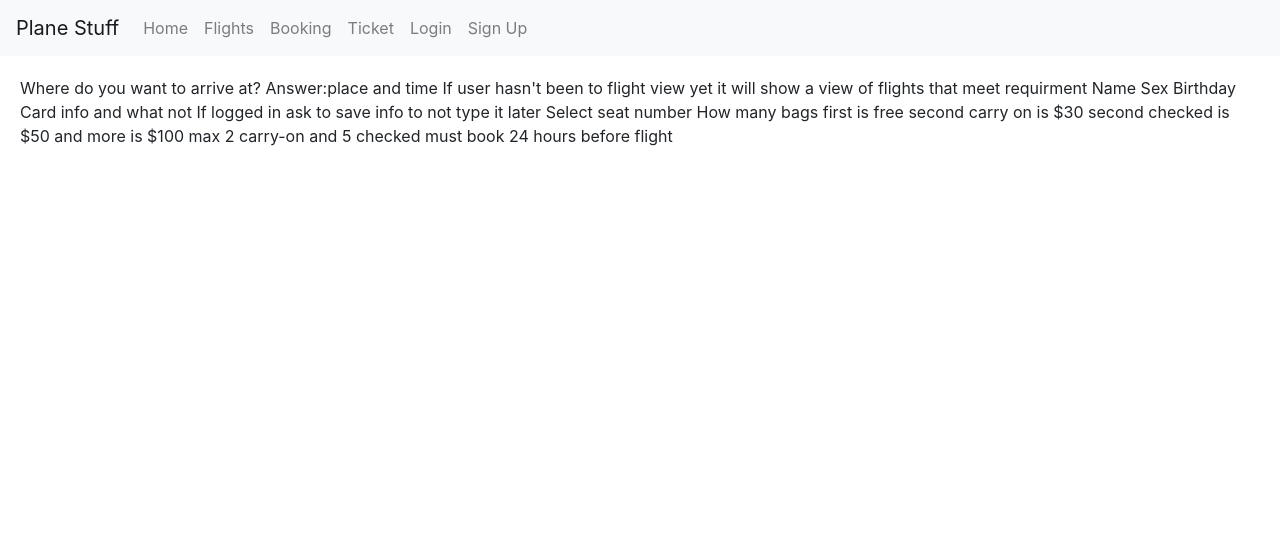
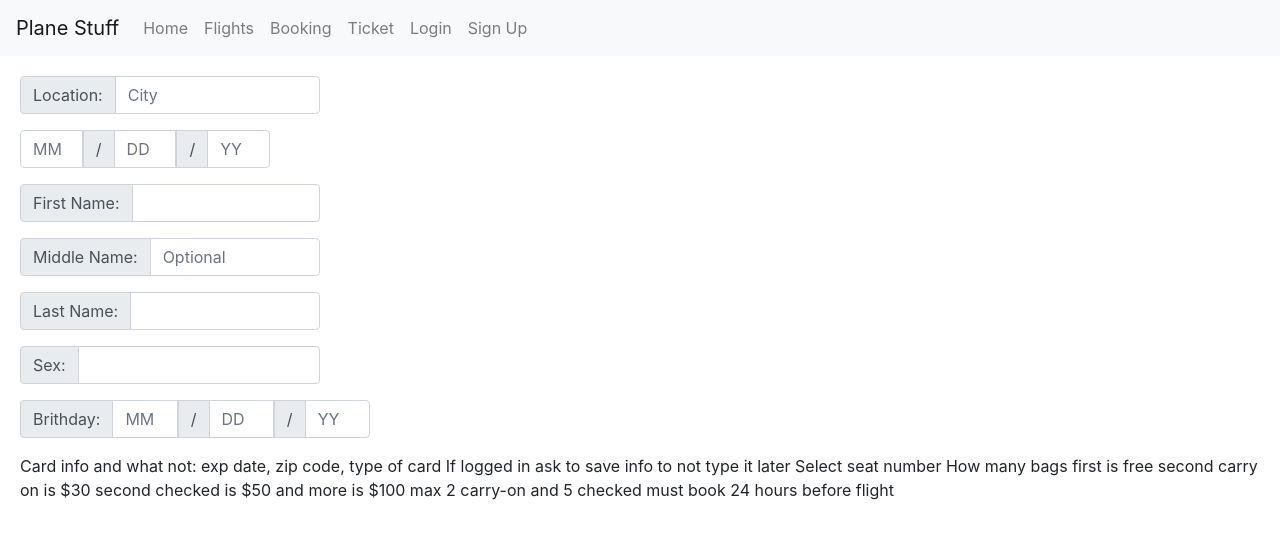
Before and after one commit to JosephMugo/bdpa2020ui, a React (Create React App) app: page /booking in a window 1280 px wide. Shown: the top 538 px of the page. Built offline with nearby package versions, Linux system fonts and the light colour scheme.

Commit message:
home a bit better and basic booking stuff

```diff
--- a/src/containers/Booking.jsx
+++ b/src/containers/Booking.jsx
@@ -1,23 +1,124 @@
 import React from "react"
-const Bookings = () => {
+import InputGroup from 'react-bootstrap/InputGroup'
+import { FormControl } from "react-bootstrap"
 
-    return (
-        <div>
-            Where do you want to arrive at?
-            Answer:place and time
-            If user hasn't been to flight view yet it will show a view of flights that meet requirment
-            Name
-            Sex
-            Birthday
-            Card info and what not
+const Bookings = (flights) => {
+    if (flights === true) { //if there coming from the flights section it'll skip asking them where and when they wanna go
+        return (
+            <div>this is an empty div</div>
+        )
+    } else {
+        return (
+            <div>
+                <InputGroup className="mb-3" style={{ width: "300px" }}>
+                <InputGroup.Prepend>
+                        <InputGroup.Text id="basic-addon1">Location:</InputGroup.Text>
+                    </InputGroup.Prepend>
+                    <FormControl
+                        placeholder="City"
+                        aria-label="Month"
+                        aria-describedby="basic-addon1"
+                    />
+                </InputGroup>
+
+                <InputGroup className="mb-3" style={{ width: "250px" }}>
+                    <FormControl
+                        placeholder="MM"
+                        aria-label="Month"
+                        aria-describedby="basic-addon1"
+                    />
+                    <InputGroup.Prepend>
+                        <InputGroup.Text id="basic-addon1">/</InputGroup.Text>
+                    </InputGroup.Prepend>
+                    <FormControl
+                        placeholder="DD"
+                        aria-label="Day"
+                        aria-describedby="basic-addon1"
+                    />
+                    <InputGroup.Prepend>
+                        <InputGroup.Text id="basic-addon1">/</InputGroup.Text>
+                    </InputGroup.Prepend>
+                    <FormControl
+                        placeholder="YY"
+                        aria-label="Year"
+                        aria-describedby="basic-addon1"
+                    />
+                </InputGroup>
+
+                <InputGroup className="mb-3" style={{ width: "300px" }}>
+                <InputGroup.Prepend>
+                        <InputGroup.Text id="basic-addon1">First Name:</InputGroup.Text>
+                    </InputGroup.Prepend>
+                    <FormControl
+                        aria-label="FirstName"
+                        aria-describedby="basic-addon1"
+                    />
+                </InputGroup>
+                <InputGroup className="mb-3" style={{ width: "300px" }}>
+                <InputGroup.Prepend>
+                        <InputGroup.Text id="basic-addon1">Middle Name:</InputGroup.Text>
+                    </InputGroup.Prepend>
+                    <FormControl
+                        placeholder="Optional"
+                        aria-label="MiddleName"
+                        aria-describedby="basic-addon1"
+                    />
+                </InputGroup>
+                <InputGroup className="mb-3" style={{ width: "300px" }}>
+                <InputGroup.Prepend>
+                        <InputGroup.Text id="basic-addon1">Last Name:</InputGroup.Text>
+                    </InputGroup.Prepend>
+                    <FormControl
+                        aria-label="LastName"
+                        aria-describedby="basic-addon1"
+                    />
+                </InputGroup>
+                <InputGroup className="mb-3" style={{ width: "300px" }}>
+                <InputGroup.Prepend>
+                        <InputGroup.Text id="basic-addon1">Sex:</InputGroup.Text>
+                    </InputGroup.Prepend>
+                    <FormControl
+                        aria-label="Sex"
+                        aria-describedby="basic-addon1"
+                    />
+                </InputGroup>
+
+                <InputGroup className="mb-3" style={{ width: "350px" }}>
+                <InputGroup.Prepend>
+                        <InputGroup.Text id="basic-addon1">Brithday:</InputGroup.Text>
+                    </InputGroup.Prepend>
+                    <FormControl
+                        placeholder="MM"
+                        aria-label="Month"
+                        aria-describedby="basic-addon1"
+                    />
+                    <InputGroup.Prepend>
+                        <InputGroup.Text id="basic-addon1">/</InputGroup.Text>
+                    </InputGroup.Prepend>
+                    <FormControl
+                        placeholder="DD"
+                        aria-label="Day"
+                        aria-describedby="basic-addon1"
+                    />
+                    <InputGroup.Prepend>
+                        <InputGroup.Text id="basic-addon1">/</InputGroup.Text>
+                    </InputGroup.Prepend>
+                    <FormControl
+                        placeholder="YY"
+                        aria-label="Year"
+                        aria-describedby="basic-addon1"
+                    />
+                </InputGroup>
+            Card info and what not: exp date, zip code, type of card
             If logged in ask to save info to not type it later
             Select seat number
             How many bags
             first is free second carry on is $30 second checked is $50 and more is $100
             max 2 carry-on and 5 checked
             must book 24 hours before flight
-        </div>
-    )
+            </div>
+        )
+    }
 }
 
 export default Bookings
--- a/src/containers/Home.jsx
+++ b/src/containers/Home.jsx
@@ -1,13 +1,14 @@
 import React from "react"
 import Carousel from "react-bootstrap/Carousel"
+import Image from 'react-bootstrap/Image'
 const Home = () => {
 
     return (
         <div>
             <h1 style={{ textAlign:"center"}} >Welcome</h1>
-            <Carousel style={{width: "75%", margin: "auto"}}>
+            <Carousel style={{width: "75%", margin: "auto",borderRadius:"55px 55px 55px 55px",overflow: "hidden"}}>
                 <Carousel.Item>
-                    <img
+                    <Image rounded
                     className="d-block w-100"
                     src="https://cdn-image.travelandleisure.com/sites/default/files/styles/1600x1000/public/1459190417/Boeing-TEST0316.jpg?itok=hExHhy9s"
                     alt="First slide"
@@ -18,7 +19,7 @@ const Home = () => {
                     </Carousel.Caption>
                 </Carousel.Item>
                 <Carousel.Item>
-                    <img
+                    <Image
                     className="d-block w-100"
                     src="https://wallpapercave.com/wp/9aungfd.jpg"
                     alt="Third slide"
@@ -30,7 +31,7 @@ const Home = () => {
                     </Carousel.Caption>
                 </Carousel.Item>
                 <Carousel.Item>
-                    <img
+                    <Image
                     className="d-block w-100"
                     src="https://wonderfulengineering.com/wp-content/uploads/2014/05/airplane-wallpaper-3.jpg"
                     alt="Third slide"
```
